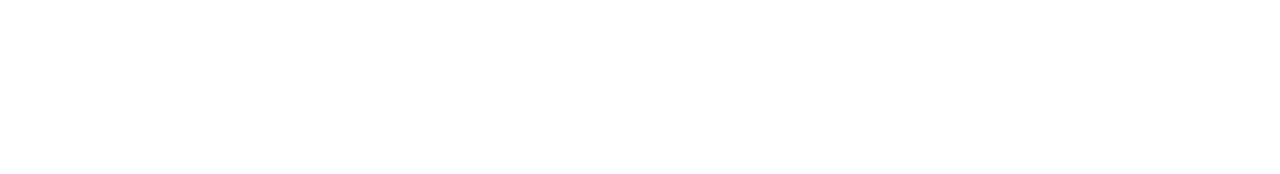
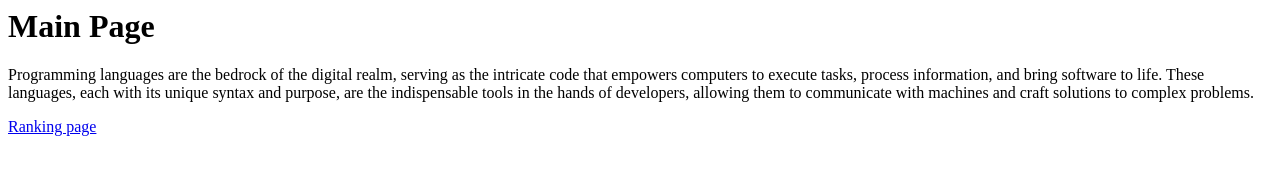
Before and after one commit to Karolus314/Stronka-html, a plain HTML site: page index.html in a window 1280 px wide. Drawn offline with Linux system fonts and the light colour scheme.

Commit message:
Update index.html

```diff
--- a/index.html
+++ b/index.html
@@ -1,9 +1,5 @@
-<html>
-    <head>
-        <title> Stronka </title>
-    </head>
+<h1 id="main-page">Main Page</h1>
 
-    <body>
+<p>Programming languages are the bedrock of the digital realm, serving as the intricate code that empowers computers to execute tasks, process information, and bring software to life. These languages, each with its unique syntax and purpose, are the indispensable tools in the hands of developers, allowing them to communicate with machines and craft solutions to complex problems.</p>
 
-    </body>
-</html>
+<p><a href="ranking">Ranking page</a></p>
```
